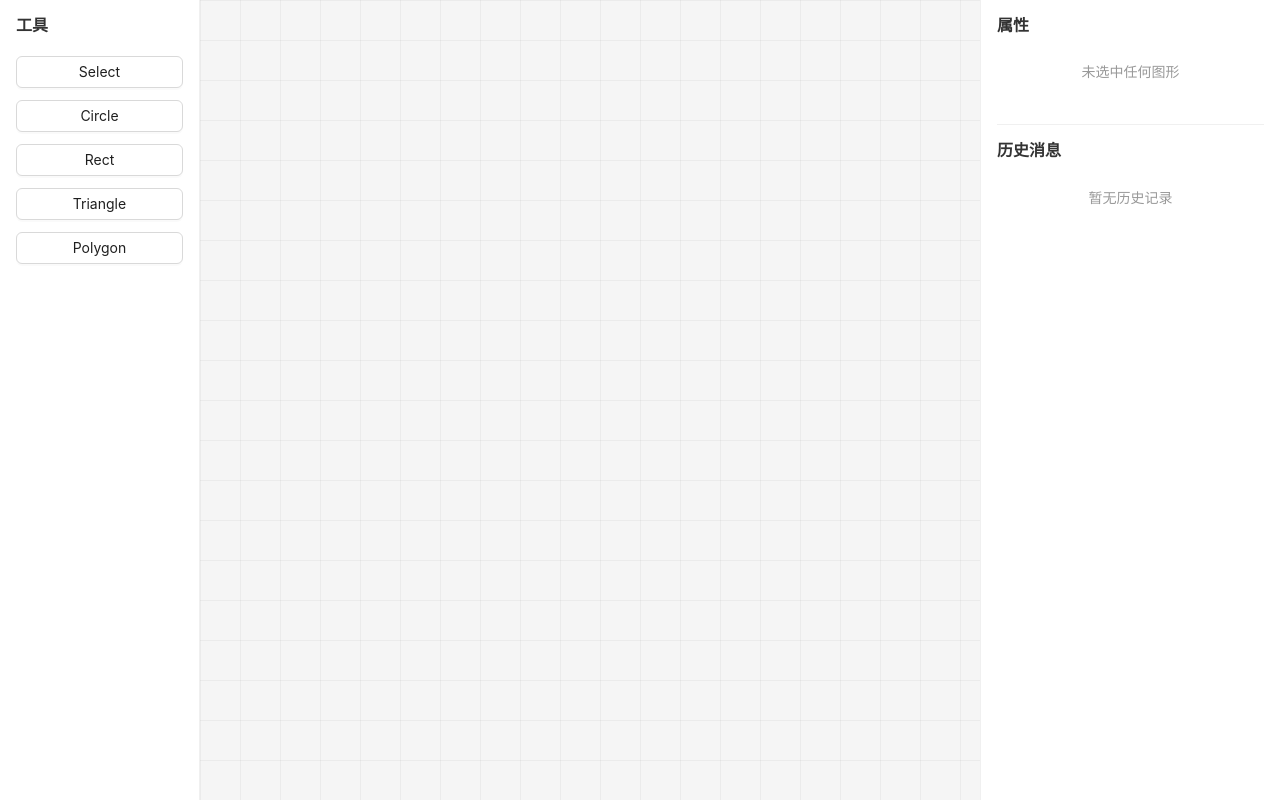
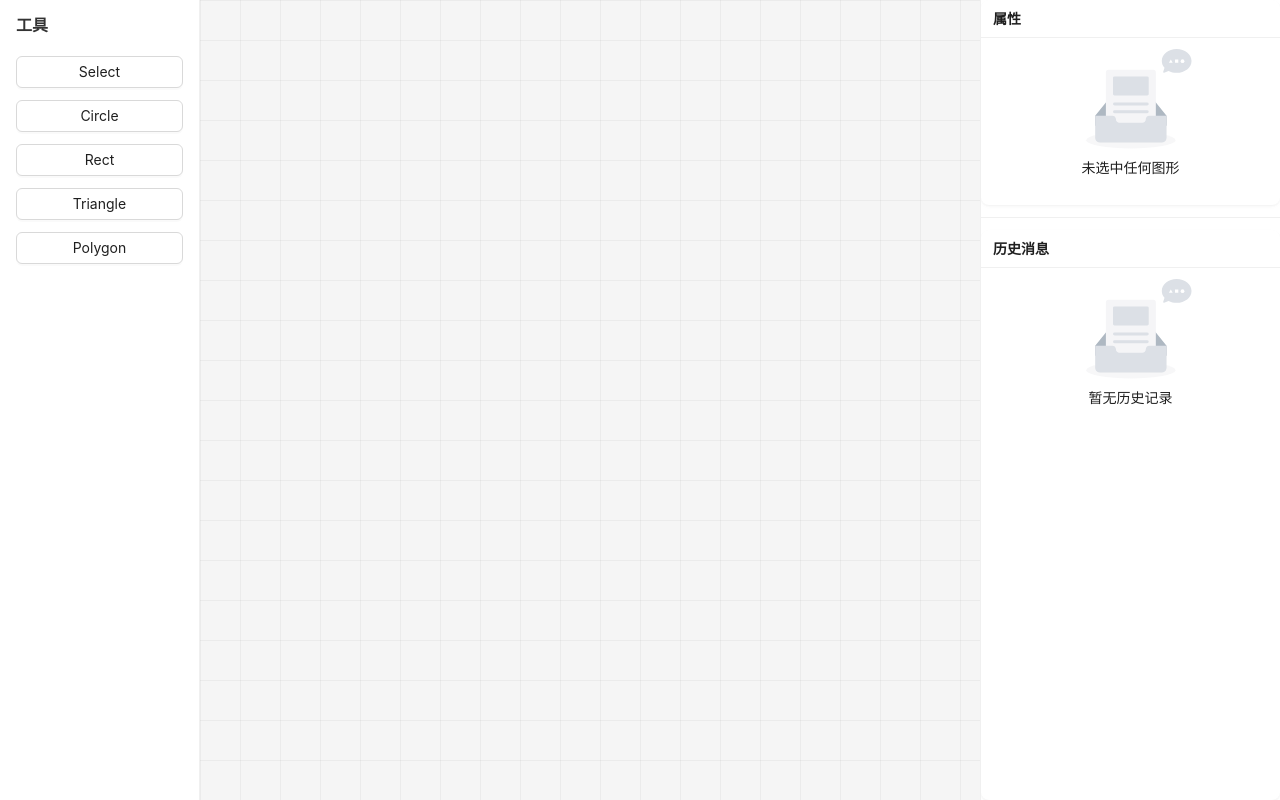
Before and after one commit to ye1996bladeflame/blade-fire-demo, a Vue app: page / in a window 1280 px wide. Built offline with nearby package versions, Linux system fonts and the light colour scheme.

Commit message:
修复bug

```diff
--- a/src/App.vue
+++ b/src/App.vue
@@ -20,35 +20,37 @@
       <div id="map-container"></div>
     </a-layout-content>
     <a-layout-sider theme="light" width="300" class="right-sider">
-      <div class="properties-panel">
-        <div class="panel-title">属性</div>
-        <div class="panel-content">
-          <div v-if="selectionInfo.length === 0" class="empty-state">未选中任何图形</div>
+      <div class="right-panel-content">
+        <a-card title="属性" size="small" :bordered="false">
+          <a-empty v-if="selectionInfo.length === 0" description="未选中任何图形" :image="undefined" />
           <div v-else>
-            <div v-for="(item, idx) in selectionInfo" :key="idx" class="prop-item">
-              <div class="prop-header">{{ item.tagName }}</div>
-              <div class="prop-row">
-                <span class="label">宽度:</span>
-                <span class="value">{{ Math.round(item.width) }}</span>
+            <a-descriptions v-for="(item, idx) in selectionInfo" :key="idx" :title="item.tagName" size="small" :column="1" bordered style="margin-bottom: 16px">
+              <a-descriptions-item label="宽度">{{ Math.round(item.width) }}</a-descriptions-item>
+              <a-descriptions-item label="高度">{{ Math.round(item.height) }}</a-descriptions-item>
+            </a-descriptions>
+          </div>
+        </a-card>
+
+        <a-divider style="margin: 12px 0" />
+
+        <a-card title="历史消息" size="small" :bordered="false" class="history-card" :bodyStyle="{ flex: 1, overflowY: 'auto', minHeight: 0 }">
+          <a-empty v-if="historyLog.length === 0" description="暂无历史记录" :image="undefined" />
+          <div v-else class="history-list">
+            <a-card
+              v-for="(item, index) in historyLog"
+              :key="index"
+              size="small"
+              class="history-item-card"
+              :bordered="false"
+              :bodyStyle="{ padding: '8px 12px' }"
+            >
+              <div class="history-content">
+                <span class="history-index">#{{ index + 1 }}</span>
+                <span class="history-desc">{{ item.desc || '未知操作' }}</span>
               </div>
-              <div class="prop-row">
-                <span class="label">高度:</span>
-                <span class="value">{{ Math.round(item.height) }}</span>
-              </div>
-            </div>
+            </a-card>
           </div>
-        </div>
-
-        <div class="panel-title history-title">历史消息</div>
-        <div class="panel-content history-container">
-          <div v-if="historyLog.length === 0" class="empty-state">暂无历史记录</div>
-          <div v-else class="history-list">
-            <div v-for="(item, index) in historyLog" :key="index" class="history-item">
-              <span class="index">{{ index + 1 }}.</span>
-              <span class="desc">{{ item.desc || '未知操作' }}</span>
-            </div>
-          </div>
-        </div>
+        </a-card>
       </div>
     </a-layout-sider>
   </a-layout>
@@ -146,68 +148,25 @@ onUnmounted(() => {
   gap: 12px;
 }
 
-.toolbar-title,
-.panel-title {
+.toolbar-title {
   font-weight: bold;
   margin-bottom: 10px;
   font-size: 16px;
   color: #333;
 }
 
-.properties-panel {
-  padding: 16px;
+.right-panel-content {
   height: 100%;
   display: flex;
   flex-direction: column;
+  overflow: hidden;
+  background-color: #fff;
 }
 
-.empty-state {
-  color: #999;
-  font-size: 14px;
-  text-align: center;
-  padding: 20px 0;
-}
-
-.prop-item {
-  border: 1px solid #e0e0e0;
-  border-radius: 4px;
-  padding: 12px;
-  margin-bottom: 12px;
-  background-color: #fafafa;
-}
-
-.prop-header {
-  font-weight: bold;
-  margin-bottom: 8px;
-  text-transform: capitalize;
-  border-bottom: 1px solid #eee;
-  padding-bottom: 4px;
-}
-
-.prop-row {
+.history-card {
+  flex: 1;
   display: flex;
-  justify-content: space-between;
-  margin-bottom: 4px;
-  font-size: 14px;
-}
-
-.label {
-  color: #666;
-}
-
-.value {
-  font-family: monospace;
-}
-
-.history-title {
-  margin-top: 24px;
-  padding-top: 16px;
-  border-top: 1px solid #f0f0f0;
-}
-
-.history-container {
-  flex: 1;
-  overflow-y: auto;
+  flex-direction: column;
   min-height: 0;
 }
 
@@ -215,23 +174,34 @@ onUnmounted(() => {
   display: flex;
   flex-direction: column;
   gap: 8px;
+  padding-bottom: 8px;
 }
 
-.history-item {
-  display: flex;
-  gap: 8px;
-  padding: 8px;
-  background-color: #f9f9f9;
+.history-item-card {
+  background: #f5f5f5;
   border-radius: 4px;
   font-size: 13px;
+  transition: all 0.3s;
 }
 
-.index {
-  color: #999;
-  min-width: 20px;
+.history-item-card:hover {
+  background: #e6f7ff;
 }
 
-.desc {
+.history-content {
+  display: flex;
+  align-items: center;
+  gap: 12px;
+}
+
+.history-index {
+  color: #999;
+  font-family: monospace;
+  min-width: 24px;
+}
+
+.history-desc {
+  font-weight: 500;
   color: #333;
 }
 </style>
```
